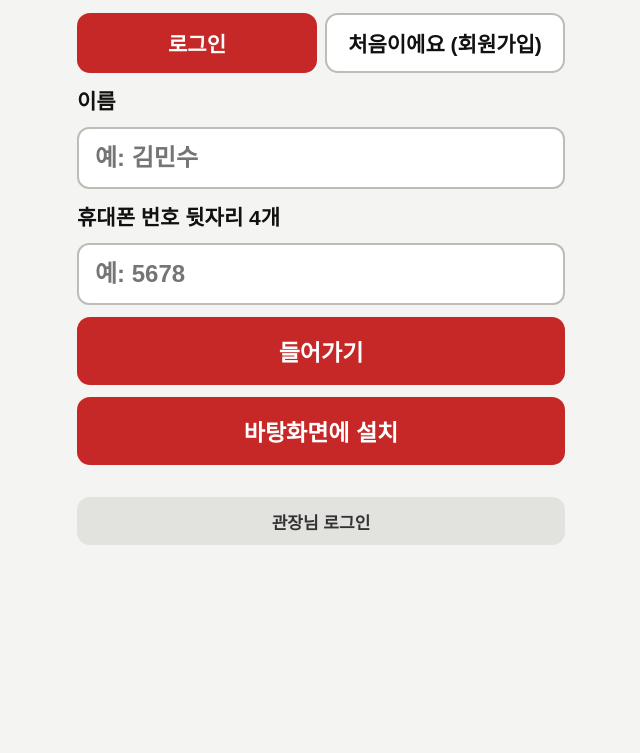
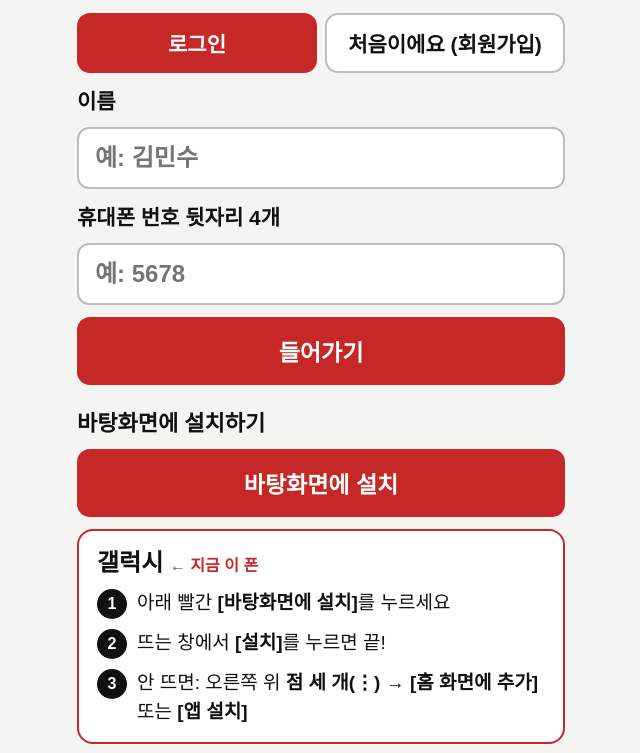
Before and after one commit to gkvocal/leehyungwoo-pt, a plain HTML site: page index.html in a window 1280 px wide. Shown: the part 182-935 px from the top of the page, without its empty margins (319-959 px from the left). Before the commit the page ends 800 px from the top, so only its background shows below. Drawn offline with Linux system fonts and the light colour scheme; a web font is replaced by a local one.

Commit message:
설치 안내를 갤럭시·아이폰으로 나눔
Co-Authored-By: Claude Opus 5.5 <noreply@anthropic.com>
Claude-Session: https://claude.ai/code/session_011GvAJB2yHnqKc3RK9TgBB5

```diff
--- a/index.html
+++ b/index.html
@@ -130,11 +130,12 @@ const standalone = () => matchMedia('(display-mode: standalone)').matches || nav
 const isIOS = /iphone|ipad|ipod/i.test(navigator.userAgent);
 function installBlock() {
   if (standalone()) return '';
-  const guide = isIOS
-    ? '화면 아래 <b>네모에 화살표(↑)</b> 버튼 → <b>[홈 화면에 추가]</b> → 오른쪽 위 <b>[추가]</b>를 누르세요.'
-    : '오른쪽 위 <b>점 세 개(⋮)</b> 버튼 → <b>[홈 화면에 추가]</b> 또는 <b>[앱 설치]</b> → <b>[설치]</b>를 누르세요.';
-  return `<button class="btn" data-act="install" style="min-height:68px;font-size:23px">바탕화면에 설치</button>
-    ${S.showGuide ? `<div class="note"><b>이렇게 설치하세요</b>${guide}</div>` : ''}`;
+  const box = (title, on, steps) => `<div class="card" style="${on ? 'border-color:#C62828' : ''}"><div class="big">${title}${on ? ' <span style="font-size:16px;color:#C62828">← 지금 이 폰</span>' : ''}</div>
+    ${steps.map((t, i) => `<div style="display:flex;gap:10px;align-items:flex-start;font-size:19px;line-height:1.5"><b style="flex:0 0 30px;height:30px;border-radius:15px;background:#111;color:#fff;display:flex;align-items:center;justify-content:center;font-size:16px">${i + 1}</b><span>${t}</span></div>`).join('')}</div>`;
+  const galaxy = box('갤럭시', !isIOS, ['아래 빨간 <b>[바탕화면에 설치]</b>를 누르세요', '뜨는 창에서 <b>[설치]</b>를 누르면 끝!', '안 뜨면: 오른쪽 위 <b>점 세 개(⋮)</b> → <b>[홈 화면에 추가]</b> 또는 <b>[앱 설치]</b>']);
+  const iphone = box('아이폰', isIOS, ['화면 아래 <b>네모에 화살표(↑)</b> 버튼을 누르세요', '아래로 내려서 <b>[홈 화면에 추가]</b>를 누르세요', '오른쪽 위 <b>[추가]</b>를 누르면 끝!']);
+  return `<div class="h2" style="margin-top:8px">바탕화면에 설치하기</div>
+    ${isIOS ? iphone + galaxy : `<button class="btn" data-act="install" style="min-height:68px;font-size:23px">바탕화면에 설치</button>` + galaxy + iphone}`;
 }
 
 // ---------- render ----------
```
